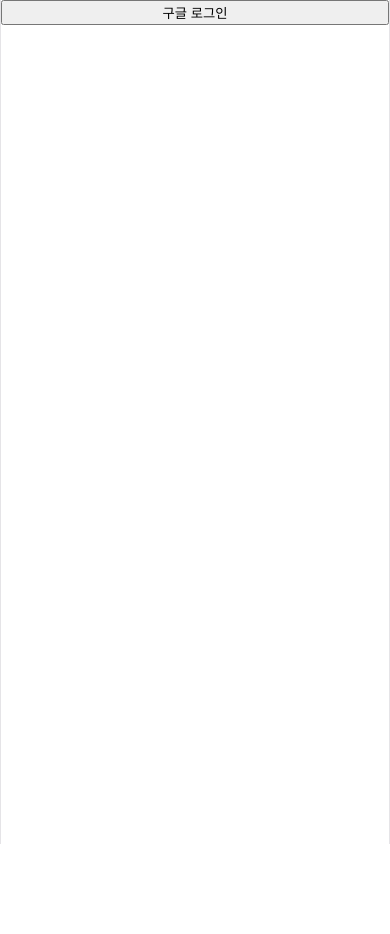
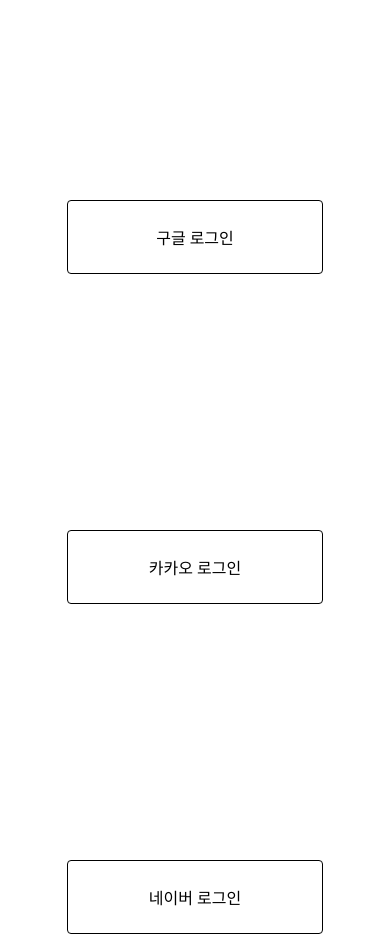
Before and after one commit to NeroPlan/NeroPlanDev, a React (Vite) app in the folder frontend/my-app/: page / in a window 390 px wide. Before the commit the page ends 844 px from the top, so only its background shows below. Built offline with nearby package versions, Linux system fonts and the light colour scheme.

Commit message:
[FEAT] : 로그인 페이지 프론트 화면 완성

```diff
--- a/frontend/my-app/src/App.css
+++ b/frontend/my-app/src/App.css
@@ -1,3 +1,7 @@
+@tailwind base;
+@tailwind components;
+@tailwind utilities;
+
 .counter {
   font-size: 16px;
   padding: 5px 10px;
--- a/frontend/my-app/src/App.tsx
+++ b/frontend/my-app/src/App.tsx
@@ -1,17 +1,42 @@
 // import { useState } from 'react'
 import './App.css'
 
+function Header() {
+    return <h1 className="text-2xl font-bold mb-10"></h1>
+}
+
 function App() {
-  // const [count, setCount] = useState(0)
     const handleLogin = () => {
-        window.location.href = "http://localhost:4000/api/v1//auth/login/google"
+        window.location.href = "http://localhost:4000/api/v1/auth/login/google"
     }
 
     return (
-        <button onClick={handleLogin}>
-            구글 로그인
-        </button>
-        )
+        <div className="flex flex-col items-center justify-start h-screen pt-40">
+            <Header />
+            <div className="flex flex-col gap-64 w-64">
+                <button
+                    onClick={handleLogin}
+                    className="px-10 py-6 bg-white border border-black text-black rounded"
+                >
+                    구글 로그인
+                </button>
+
+                <button
+                    onClick={handleLogin}
+                    className="px-10 py-6 bg-white border border-black text-black rounded"
+                >
+                    카카오 로그인
+                </button>
+
+                <button
+                    onClick={handleLogin}
+                    className="px-10 py-6 bg-white border border-black text-black rounded"
+                >
+                    네이버 로그인
+                </button>
+            </div>
+        </div>
+    )
 }
 
 export default App
--- a/frontend/my-app/src/index.css
+++ b/frontend/my-app/src/index.css
@@ -1,111 +1,13 @@
+@tailwind base;
+@tailwind components;
+@tailwind utilities;
+
 :root {
-  --text: #6b6375;
-  --text-h: #08060d;
-  --bg: #fff;
-  --border: #e5e4e7;
-  --code-bg: #f4f3ec;
-  --accent: #aa3bff;
-  --accent-bg: rgba(170, 59, 255, 0.1);
-  --accent-border: rgba(170, 59, 255, 0.5);
-  --social-bg: rgba(244, 243, 236, 0.5);
-  --shadow:
-    rgba(0, 0, 0, 0.1) 0 10px 15px -3px, rgba(0, 0, 0, 0.05) 0 4px 6px -2px;
+  font: 18px/145% var(--sans);
+}
 
-  --sans: system-ui, 'Segoe UI', Roboto, sans-serif;
-  --heading: system-ui, 'Segoe UI', Roboto, sans-serif;
-  --mono: ui-monospace, Consolas, monospace;
-
-  font: 18px/145% var(--sans);
-  letter-spacing: 0.18px;
-  color-scheme: light dark;
-  color: var(--text);
-  background: var(--bg);
-  font-synthesis: none;
-  text-rendering: optimizeLegibility;
-  -webkit-font-smoothing: antialiased;
-  -moz-osx-font-smoothing: grayscale;
-
-  @media (max-width: 1024px) {
+@media (max-width: 1024px) {
+  :root {
     font-size: 16px;
   }
 }
-
-@media (prefers-color-scheme: dark) {
-  :root {
-    --text: #9ca3af;
-    --text-h: #f3f4f6;
-    --bg: #16171d;
-    --border: #2e303a;
-    --code-bg: #1f2028;
-    --accent: #c084fc;
-    --accent-bg: rgba(192, 132, 252, 0.15);
-    --accent-border: rgba(192, 132, 252, 0.5);
-    --social-bg: rgba(47, 48, 58, 0.5);
-    --shadow:
-      rgba(0, 0, 0, 0.4) 0 10px 15px -3px, rgba(0, 0, 0, 0.25) 0 4px 6px -2px;
-  }
-
-  #social .button-icon {
-    filter: invert(1) brightness(2);
-  }
-}
-
-#root {
-  width: 1126px;
-  max-width: 100%;
-  margin: 0 auto;
-  text-align: center;
-  border-inline: 1px solid var(--border);
-  min-height: 100svh;
-  display: flex;
-  flex-direction: column;
-  box-sizing: border-box;
-}
-
-body {
-  margin: 0;
-}
-
-h1,
-h2 {
-  font-family: var(--heading);
-  font-weight: 500;
-  color: var(--text-h);
-}
-
-h1 {
-  font-size: 56px;
-  letter-spacing: -1.68px;
-  margin: 32px 0;
-  @media (max-width: 1024px) {
-    font-size: 36px;
-    margin: 20px 0;
-  }
-}
-h2 {
-  font-size: 24px;
-  line-height: 118%;
-  letter-spacing: -0.24px;
-  margin: 0 0 8px;
-  @media (max-width: 1024px) {
-    font-size: 20px;
-  }
-}
-p {
-  margin: 0;
-}
-
-code,
-.counter {
-  font-family: var(--mono);
-  display: inline-flex;
-  border-radius: 4px;
-  color: var(--text-h);
-}
-
-code {
-  font-size: 15px;
-  line-height: 135%;
-  padding: 4px 8px;
-  background: var(--code-bg);
-}
--- a/frontend/package.json
+++ b/frontend/package.json
@@ -14,5 +14,10 @@
   "dependencies": {
     "express": "^5.2.1",
     "typescript": "^6.0.2"
+  },
+  "devDependencies": {
+    "autoprefixer": "^10.4.27",
+    "postcss": "^8.5.9",
+    "tailwindcss": "^3.4.1"
   }
 }
```
Also changed, not shown: 1 other file (tests, documents, lock files or other folders).
